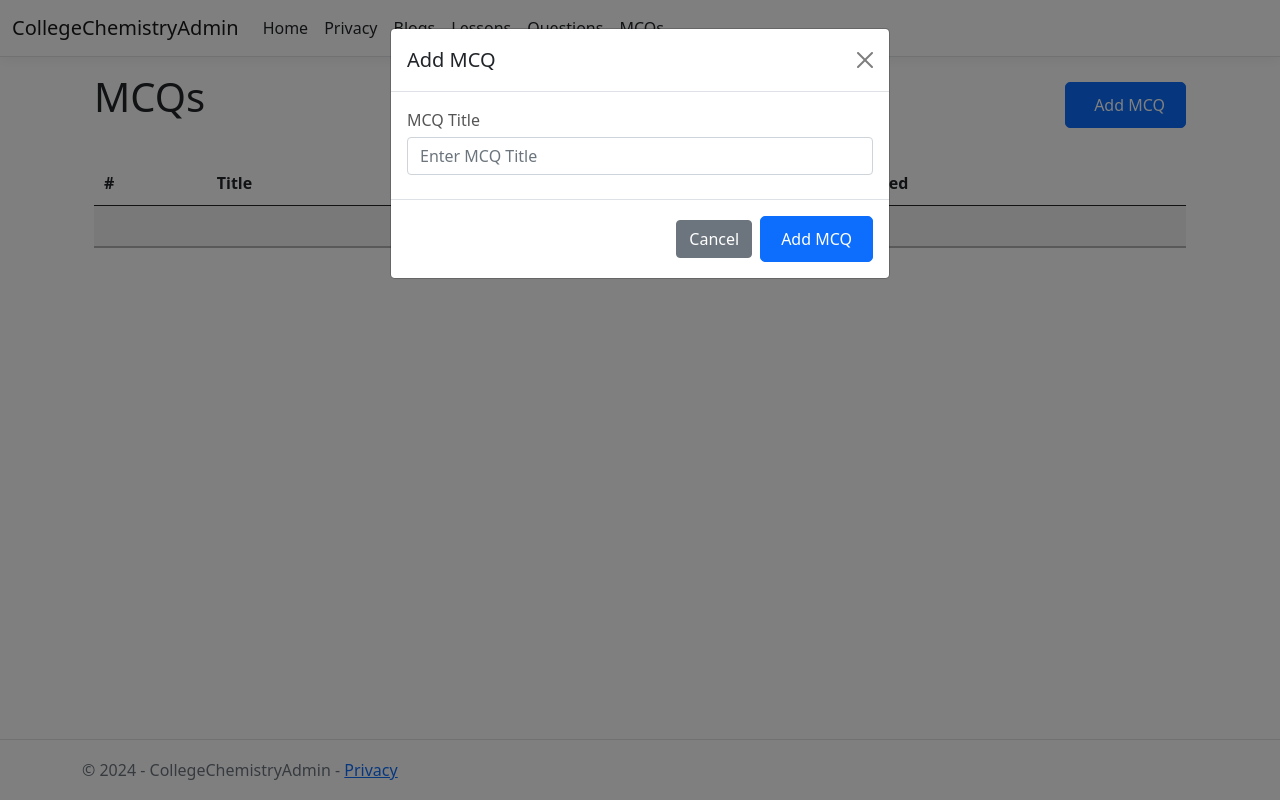
After one commit to Rabyaessani/HomeWork_Sysem, an ASP.NET Core app: template CollegeChemistry/CollegeChemistryAdmin/Views/MCQs/Index.cshtml in a window 1280 px wide, after a click on "Add MCQ". The commit adds this page. Run offline with ASP.NET Core 8, Linux system fonts and the light colour scheme; the template is opened without the code that fills it, so the values that code supplies are empty; style sheets or scripts are compiled from the project's sources; some libraries are stand-ins or nearby versions.

Commit message:
MCQ Questions

```diff
--- a/CollegeChemistry/CollegeChemistryAPI/Controllers/BlogsController.cs
+++ b/CollegeChemistry/CollegeChemistryAPI/Controllers/BlogsController.cs
@@ -54,7 +54,7 @@ namespace CollegeChemistryAPI.Controllers
         }
 
         [HttpGet("allPublishedBlogs")]
-        public ActionResult GetPublishLessons()
+        public ActionResult GetAllPublishBlogs()
         {
             try
             {
@@ -113,7 +113,7 @@ namespace CollegeChemistryAPI.Controllers
         }
 
         [HttpPost("Publishblog")]
-        public ActionResult PublishLesson([FromBody] Blogs blog)
+        public ActionResult PublishBlog([FromBody] Blogs blog)
         {
             int id = blog.id;
             bool ispublish = blog.ispublish;
--- a/CollegeChemistry/CollegeChemistryAPI/Startup.cs
+++ b/CollegeChemistry/CollegeChemistryAPI/Startup.cs
@@ -34,6 +34,8 @@ namespace CollegeChemistryAPI
             services.AddScoped<Interface_Blogs, BlogsRepository>();
             services.AddScoped<Interface_Lessons,LessonsRepository>();
             services.AddScoped<Interface_Questions,QuestionRepository>();
+            services.AddScoped<MCQs_Interface, MCQsRepository>();
+
         }
 
         // This method gets called by the runtime. Use this method to configure the HTTP request pipeline.
--- a/CollegeChemistry/CollegeChemistryAdmin/Program.cs
+++ b/CollegeChemistry/CollegeChemistryAdmin/Program.cs
@@ -8,6 +8,9 @@ builder.Services.AddControllersWithViews();
 builder.Services.AddScoped<Interface_Blogs, BlogsRepository>();
 builder.Services.AddScoped<Interface_Lessons, LessonsRepository>();
 builder.Services.AddScoped<Interface_Questions, QuestionsRepository>();
+builder.Services.AddScoped<MCQs_Interface, MCQRepository>();
+
+
 
 
 var app = builder.Build();
--- /dev/null
+++ b/CollegeChemistry/CollegeChemistryAdmin/Views/MCQs/Index.cshtml
@@ -0,0 +1,175 @@
+@model IEnumerable<CollegeChemistryLibrary.Entities.MCQs>
+
+@{
+    ViewData["Title"] = "Index";
+    Layout = "~/Views/Shared/_Layout.cshtml";
+    int count = 1;
+}
+
+<div class="container">
+    <div class="d-flex align-items-center justify-content-between mb-4 flex-wrap">
+        <h1 class="mb-3">MCQs</h1>
+        <a class="btn btn-primary" data-bs-toggle="modal" data-bs-target="#add-mcq">
+            <i class="fa fa-plus me-2"></i>Add MCQ
+        </a>
+    </div>
+
+    <div class="table-responsive">
+        <table class="table table-striped table-hover">
+            <thead class="thead-dark">
+                <tr>
+                    <th>#</th>
+                    <th>Title</th>
+                    <th>Edit/Delete</th>
+                    <th>Published</th>
+                </tr>
+            </thead>
+            <tbody>
+                @if (Model.Any())
+                {
+                    @foreach (var mcq in Model)
+                    {
+                        <tr>
+                            <td>@count</td>
+                            <td>@Html.Raw(TruncateWords(mcq.title, 6))</td>
+                            <td>
+                                <div class="table-actions d-flex">
+                                    <a class="btn btn-sm btn-warning me-2" data-bs-toggle="modal" data-bs-target="#update-mcq" onclick="EditQuestion('@mcq.id', '@mcq.title')">
+                                        <img src="~/assets/img/edit.svg" alt="edit">
+                                    </a>
+                                    <a class="btn btn-sm btn-danger" data-bs-toggle="modal" data-bs-target="#delete-item" onclick="DeleteQuestion('@mcq.id')" data-service-id="@mcq.id">
+                                        <img src="~/assets/img/delete.svg" alt="delete">
+                                    </a>
+                                </div>
+                            </td>
+                            <td>
+                                <form asp-area="" asp-controller="MCQs" asp-action="Publish_Unpublish_MCQs">
+                                    <input type="hidden" name="id" value="@mcq.id" />
+                                    <input type="hidden" name="ispublish" value="@(mcq.ispublish ? " false" : "true")" />
+                                    <button type="submit" class="btn btn-sm @(mcq.ispublish ? "btn-danger" : "btn-success")">
+                                        <i class="fa @(mcq.ispublish ? "fa-times" : "fa-check")"></i>
+                                        @(mcq.ispublish ? "Unpublish" : "Publish")
+                                    </button>
+                                </form>
+                            </td>
+
+                        </tr>
+                        count++;
+                    }
+                }
+                else
+                {
+                    <tr>
+                        <td colspan="9" class="text-center">No Questions available</td>
+                    </tr>
+                }
+            </tbody>
+        </table>
+    </div>
+
+</div>
+
+<!-- Add MCQ Modal -->
+<div class="modal fade" id="add-mcq" tabindex="-1" aria-labelledby="addMCQLabel" aria-hidden="true">
+    <div class="modal-dialog">
+        <div class="modal-content">
+            <div class="modal-header">
+                <h5 class="modal-title" id="addMCQLabel">Add MCQ</h5>
+                <button type="button" class="btn-close" data-bs-dismiss="modal" aria-label="Close"></button>
+            </div>
+            <form asp-area="" asp-controller="MCQs" asp-action="InsertMCQ">
+                <div class="modal-body">
+                    <div class="col-md-12 mb-2">
+                        <div class="form-group">
+                            <label for="title">MCQ Title</label>
+                            <input type="text" class="form-control" id="mcqTitle" placeholder="Enter MCQ Title" name="title" required>
+                        </div>
+                    </div>
+                </div>
+                <div class="modal-footer">
+                    <button type="button" class="btn btn-secondary" data-bs-dismiss="modal">Cancel</button>
+                    <button type="submit" class="btn btn-primary">Add MCQ</button>
+                </div>
+            </form>
+        </div>
+    </div>
+</div>
+
+
+<!-- Update MCQ Modal -->
+<div class="modal fade" id="update-mcq" tabindex="-1" aria-labelledby="updateMCQLabel" aria-hidden="true">
+    <div class="modal-dialog">
+        <div class="modal-content">
+            <div class="modal-header">
+                <h5 class="modal-title" id="updateMCQLabel">Update MCQ</h5>
+                <button type="button" class="btn-close" data-bs-dismiss="modal" aria-label="Close"></button>
+            </div>
+            <form asp-area="" asp-controller="MCQs" asp-action="UpdateMCQ">
+                <div class="modal-body">
+                    <input type="hidden" id="mcqId" name="id" />
+
+                    <div class="col-md-12 mb-2">
+                        <div class="form-group">
+                            <label for="updateTitle">MCQ Title</label>
+                            <input type="text" class="form-control" id="updateTitle"  name="title" required>
+                        </div>
+                    </div>
+                </div>
+                <div class="modal-footer">
+                    <button type="button" class="btn btn-secondary" data-bs-dismiss="modal">Cancel</button>
+                    <button type="submit" class="btn btn-primary">Update MCQ</button>
+                </div>
+            </form>
+        </div>
+    </div>
+</div>
+
+<!-- Delete -->
+<div class="modal fade" id="delete-item" tabindex="-1" aria-labelledby="exampleModalLabel" aria-hidden="true">
+    <div class="modal-dialog modal-dialog-centered ">
+        <div class="modal-content">
+            <div class="modal-header">
+                <h5 class="modal-title" id="exampleModalLabel">Delete MCQ Title</h5>
+                <button type="button" class="btn-close close-modal" data-bs-dismiss="modal" aria-label="Close">
+                    <i class="fe fe-x"></i>
+                </button>
+            </div>
+            <form asp-area="" asp-controller="MCQs" asp-action="DeleteMCQ">
+                <div class="modal-body py-0">
+                    <div class="del-modal">
+                        <p>Are you sure want to Delete this MCQ Title?</p>
+                        <input type="hidden" id="Question_ID_Delete" name="id" />
+                    </div>
+                </div>
+                <div class="modal-footer pt-0">
+                    <button type="button" class="btn btn-secondary" data-bs-dismiss="modal">Cancel</button>
+                    <button type="submit" class="btn btn-primary">Yes</button>
+                </div>
+            </form>
+        </div>
+    </div>
+</div>
+
+<script>
+
+    function DeleteQuestion(id) {
+        $("#Question_ID_Delete").val(id);
+    }
+
+    function EditQuestion(id, title) {
+        $("#mcqId").val(id);
+        $("#updateTitle").val(title);
+    }
+</script>
+
+@functions {
+    public static string TruncateWords(string input, int wordLimit)
+    {
+        if (string.IsNullOrEmpty(input)) return input;
+
+        var words = input.Split(' ');
+        if (words.Length <= wordLimit) return input;
+
+        return string.Join(" ", words.Take(wordLimit)) + " ... ";
+    }
+}
--- a/CollegeChemistry/CollegeChemistryAdmin/Views/Shared/_Layout.cshtml
+++ b/CollegeChemistry/CollegeChemistryAdmin/Views/Shared/_Layout.cshtml
@@ -41,6 +41,9 @@
                         <li class="nav-item">
                             <a class="nav-link text-dark" asp-area="" asp-controller="Questions" asp-action="Index">Questions</a>
                         </li>
+                        <li class="nav-item">
+                            <a class="nav-link text-dark" asp-area="" asp-controller="MCQs" asp-action="Index">MCQs</a>
+                        </li>
                     </ul>
                 </div>
             </div>
--- a/CollegeChemistryFnd/app/page.jsx
+++ b/CollegeChemistryFnd/app/page.jsx
@@ -7,7 +7,7 @@ import { DisplayBlogs } from "./components/BlogCard";
 async function getFirstSix() {
   try {
     const res = await fetch(
-      process.env.BACKEND_URL + "/api/blogs/allPublishedBlogs?ispublish=true",
+      process.env.BACKEND_URL + "/api/blogs/allPublishedBlogs",
       {
         cache: "no-store",
       }
```
Also changed, not shown: CollegeChemistry/CollegeChemistryAPI/Controllers/MCQsController.cs (added, +137 -0 lines), CollegeChemistry/CollegeChemistryAPI/Repositories/MCQsRepository.cs (added, +139 -0 lines), CollegeChemistry/CollegeChemistryAdmin/Controllers/MCQsController.cs (added, +103 -0 lines), CollegeChemistry/CollegeChemistryAdmin/Repositories/MCQRepository.cs (added, +70 -0 lines), CollegeChemistry/CollegeChemistryLibrary/CollegeChemistryMCQsLibrary.cs (added, +69 -0 lines), CollegeChemistry/CollegeChemistryLibrary/Interfaces/MCQs_Interface.cs (added, +22 -0 lines).
